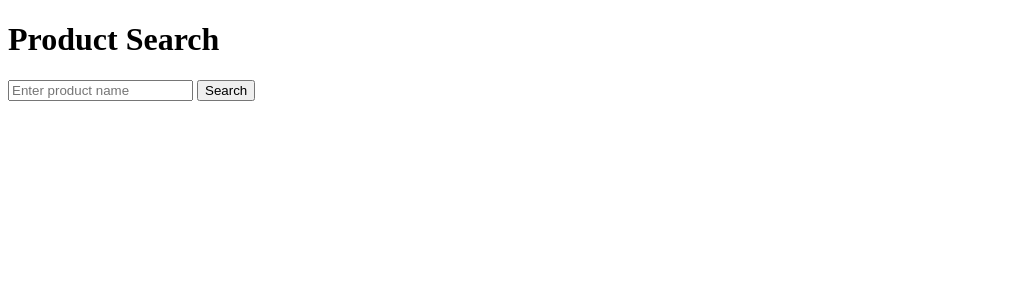
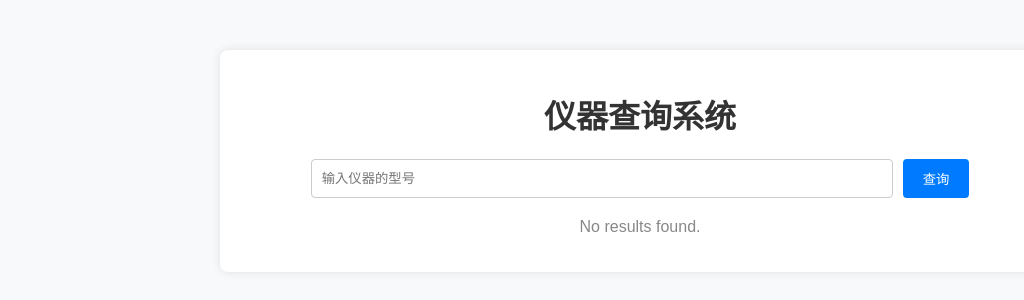
Before and after one commit to langhuaya/Product-inquiry, a Flask app: page / in a window 1280 px wide. Shown: the top 300 px of the page, without its empty margins (0-1024 px from the left). Run offline with Flask 3, Linux system fonts and the light colour scheme.

Commit message:
Update index.html

```diff
--- a/templates/index.html
+++ b/templates/index.html
@@ -2,13 +2,143 @@
 <html lang="en">
 <head>
     <meta charset="UTF-8">
-    <title>Product Query</title>
+    <title>仪器查询系统</title>
+    <style>
+        body {
+            font-family: Arial, sans-serif;
+            margin: 0;
+            padding: 0;
+            background-color: #f8f9fa;
+        }
+        .container {
+            max-width: 800px;
+            margin: 50px auto;
+            padding: 20px;
+            background-color: #ffffff;
+            box-shadow: 0 0 10px rgba(0, 0, 0, 0.1);
+            border-radius: 8px;
+        }
+        h1 {
+            text-align: center;
+            color: #333333;
+        }
+        form {
+            display: flex;
+            justify-content: center;
+            margin-bottom: 20px;
+        }
+        input[type="text"] {
+            width: 70%;
+            padding: 10px;
+            margin-right: 10px;
+            border: 1px solid #ccc;
+            border-radius: 4px;
+        }
+        button {
+            padding: 10px 20px;
+            border: none;
+            background-color: #007bff;
+            color: white;
+            border-radius: 4px;
+            cursor: pointer;
+        }
+        button:hover {
+            background-color: #0056b3;
+        }
+        table {
+            width: 100%;
+            border-collapse: collapse;
+            margin-top: 20px;
+            font-size: 14px;
+        }
+        th, td {
+            border: 1px solid #dddddd;
+            text-align: left;
+            padding: 12px;
+        }
+        th {
+            background-color: #007bff;
+            color: white;
+        }
+        tr:nth-child(even) {
+            background-color: #f2f2f2;
+        }
+        tr:hover {
+            background-color: #f1f1f1;
+        }
+        a {
+            color: #007bff;
+            text-decoration: none;
+        }
+        a:hover {
+            text-decoration: underline;
+        }
+        .no-results {
+            text-align: center;
+            color: #888888;
+        }
+        .loading {
+            display: none;
+            text-align: center;
+            margin-top: 20px;
+        }
+        .spinner {
+            border: 4px solid rgba(0, 0, 0, 0.1);
+            width: 36px;
+            height: 36px;
+            border-radius: 50%;
+            border-left-color: #007bff;
+            animation: spin 1s ease infinite;
+            margin: 0 auto;
+        }
+        @keyframes spin {
+            0% {
+                transform: rotate(0deg);
+            }
+            100% {
+                transform: rotate(360deg);
+            }
+        }
+    </style>
+    <script>
+        function showLoading() {
+            document.getElementById('loading').style.display = 'block';
+        }
+    </script>
 </head>
 <body>
-    <h1>Product Search</h1>
-    <form method="post">
-        <input type="text" name="product_name" placeholder="Enter product name" required>
-        <button type="submit">Search</button>
-    </form>
+    <div class="container">
+        <h1>仪器查询系统</h1>
+        <form method="post" onsubmit="showLoading()">
+            <input type="text" name="product_name" placeholder="输入仪器的型号" required>
+            <button type="submit">查询</button>
+        </form>
+
+        <div id="loading" class="loading">
+            <div class="spinner"></div>
+            <p>Loading...</p>
+        </div>
+
+        {% if data %}
+            <table>
+                <tr>
+                    <th>平台</th>
+                    <th>产品名称</th>
+                    <th>产品价格</th>
+                    <th>产品链接</th>
+                </tr>
+                {% for item in data %}
+                <tr>
+                    <td>{{ item.source }}</td>
+                    <td>{{ item.name }}</td>
+                    <td>{{ item.price }}</td>
+                    <td><a href="{{ item.link }}" target="_blank">View Product</a></td>
+                </tr>
+                {% endfor %}
+            </table>
+        {% else %}
+            <p class="no-results">No results found.</p>
+        {% endif %}
+    </div>
 </body>
 </html>
```
